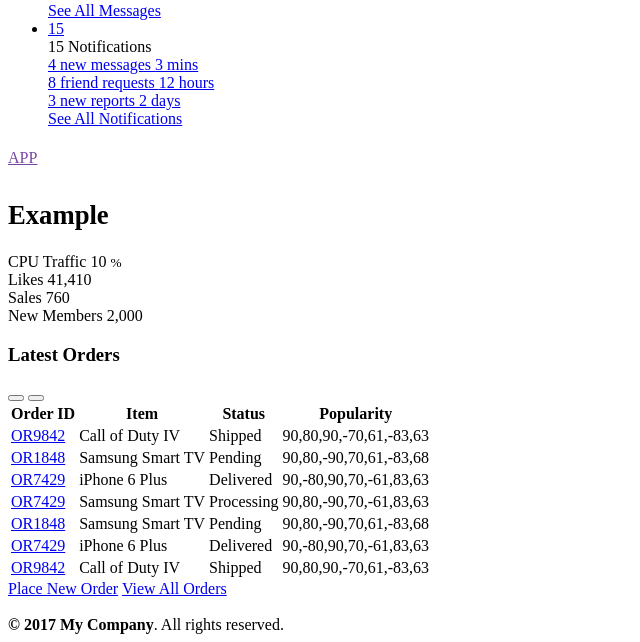
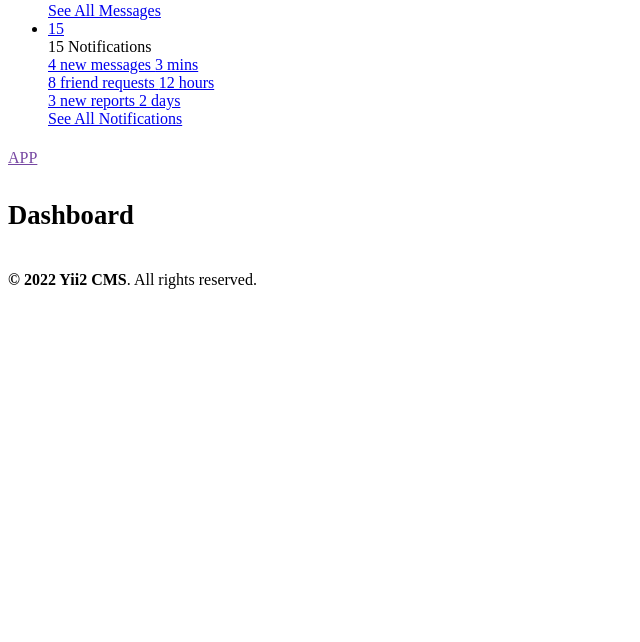
Before and after one commit to alexkorn22/yii_cms, a Yii app: template app/modules/admin/views/dashboard/index.php in a window 1280 px wide. Shown: the part 1360-2002 px from the top of the page, without its empty margins (0-640 px from the left). After the commit the page ends 1649 px from the top, so only its background shows below. Run offline with PHP 8.4 and a stand-in for Yii, Linux system fonts and the light colour scheme; the template is opened without the code that fills it, so the values that code supplies are empty; some libraries are stand-ins or nearby versions.

Commit message:
Update Dashboard

```diff
--- a/app/modules/admin/views/dashboard/index.php
+++ b/app/modules/admin/views/dashboard/index.php
@@ -1,162 +1,8 @@
 <?php
-/* @var $this \yii\web\View */
+
+use yii\web\View;
+
+/* @var $this View */
 
 $this->title = 'Dashboard';
-$this->params['subheading'] = 'Example';
-?>
-
-<div class="row">
-	<div class="col-12 col-sm-6 col-md-3">
-		<div class="info-box">
-			<span class="info-box-icon bg-info elevation-1"><i class="fas fa-cog"></i></span>
-
-			<div class="info-box-content">
-				<span class="info-box-text">CPU Traffic</span>
-				<span class="info-box-number">
-                	10 <small>%</small>
-                </span>
-			</div>
-			<!-- /.info-box-content -->
-		</div>
-		<!-- /.info-box -->
-	</div>
-	<!-- /.col -->
-	<div class="col-12 col-sm-6 col-md-3">
-		<div class="info-box mb-3">
-			<span class="info-box-icon bg-danger elevation-1"><i class="fas fa-thumbs-up"></i></span>
-
-			<div class="info-box-content">
-				<span class="info-box-text">Likes</span>
-				<span class="info-box-number">41,410</span>
-			</div>
-			<!-- /.info-box-content -->
-		</div>
-		<!-- /.info-box -->
-	</div>
-	<!-- /.col -->
-
-	<!-- fix for small devices only -->
-	<div class="clearfix hidden-md-up"></div>
-
-	<div class="col-12 col-sm-6 col-md-3">
-		<div class="info-box mb-3">
-			<span class="info-box-icon bg-success elevation-1"><i class="fas fa-shopping-cart"></i></span>
-
-			<div class="info-box-content">
-				<span class="info-box-text">Sales</span>
-				<span class="info-box-number">760</span>
-			</div>
-			<!-- /.info-box-content -->
-		</div>
-		<!-- /.info-box -->
-	</div>
-	<!-- /.col -->
-	<div class="col-12 col-sm-6 col-md-3">
-		<div class="info-box mb-3">
-			<span class="info-box-icon bg-warning elevation-1"><i class="fas fa-users"></i></span>
-
-			<div class="info-box-content">
-				<span class="info-box-text">New Members</span>
-				<span class="info-box-number">2,000</span>
-			</div>
-			<!-- /.info-box-content -->
-		</div>
-		<!-- /.info-box -->
-	</div>
-	<!-- /.col -->
-</div>
-
-<div class="card">
-	<div class="card-header border-transparent">
-		<h3 class="card-title">Latest Orders</h3>
-
-		<div class="card-tools">
-			<button type="button" class="btn btn-tool" data-widget="collapse">
-				<i class="fas fa-minus"></i>
-			</button>
-			<button type="button" class="btn btn-tool" data-widget="remove">
-				<i class="fas fa-times"></i>
-			</button>
-		</div>
-	</div>
-	<!-- /.card-header -->
-	<div class="card-body p-0">
-		<div class="table-responsive">
-			<table class="table m-0">
-				<thead>
-				<tr>
-					<th>Order ID</th>
-					<th>Item</th>
-					<th>Status</th>
-					<th>Popularity</th>
-				</tr>
-				</thead>
-				<tbody>
-				<tr>
-					<td><a href="pages/examples/invoice.html">OR9842</a></td>
-					<td>Call of Duty IV</td>
-					<td><span class="badge badge-success">Shipped</span></td>
-					<td>
-						<div class="sparkbar" data-color="#00a65a" data-height="20">90,80,90,-70,61,-83,63</div>
-					</td>
-				</tr>
-				<tr>
-					<td><a href="pages/examples/invoice.html">OR1848</a></td>
-					<td>Samsung Smart TV</td>
-					<td><span class="badge badge-warning">Pending</span></td>
-					<td>
-						<div class="sparkbar" data-color="#f39c12" data-height="20">90,80,-90,70,61,-83,68</div>
-					</td>
-				</tr>
-				<tr>
-					<td><a href="pages/examples/invoice.html">OR7429</a></td>
-					<td>iPhone 6 Plus</td>
-					<td><span class="badge badge-danger">Delivered</span></td>
-					<td>
-						<div class="sparkbar" data-color="#f56954" data-height="20">90,-80,90,70,-61,83,63</div>
-					</td>
-				</tr>
-				<tr>
-					<td><a href="pages/examples/invoice.html">OR7429</a></td>
-					<td>Samsung Smart TV</td>
-					<td><span class="badge badge-info">Processing</span></td>
-					<td>
-						<div class="sparkbar" data-color="#00c0ef" data-height="20">90,80,-90,70,-61,83,63</div>
-					</td>
-				</tr>
-				<tr>
-					<td><a href="pages/examples/invoice.html">OR1848</a></td>
-					<td>Samsung Smart TV</td>
-					<td><span class="badge badge-warning">Pending</span></td>
-					<td>
-						<div class="sparkbar" data-color="#f39c12" data-height="20">90,80,-90,70,61,-83,68</div>
-					</td>
-				</tr>
-				<tr>
-					<td><a href="pages/examples/invoice.html">OR7429</a></td>
-					<td>iPhone 6 Plus</td>
-					<td><span class="badge badge-danger">Delivered</span></td>
-					<td>
-						<div class="sparkbar" data-color="#f56954" data-height="20">90,-80,90,70,-61,83,63</div>
-					</td>
-				</tr>
-				<tr>
-					<td><a href="pages/examples/invoice.html">OR9842</a></td>
-					<td>Call of Duty IV</td>
-					<td><span class="badge badge-success">Shipped</span></td>
-					<td>
-						<div class="sparkbar" data-color="#00a65a" data-height="20">90,80,90,-70,61,-83,63</div>
-					</td>
-				</tr>
-				</tbody>
-			</table>
-		</div>
-		<!-- /.table-responsive -->
-	</div>
-	<!-- /.card-body -->
-	<div class="card-footer clearfix">
-		<a href="javascript:void(0)" class="btn btn-sm btn-info float-left">Place New Order</a>
-		<a href="javascript:void(0)" class="btn btn-sm btn-secondary float-right">View All Orders</a>
-	</div>
-	<!-- /.card-footer -->
-</div>
+$this->params['subheading'] = 'Dashboard';
--- a/app/modules/admin/views/partials/footer.php
+++ b/app/modules/admin/views/partials/footer.php
@@ -1,3 +1,3 @@
 <footer class="main-footer">
-	<strong>&copy; 2017 My Company</strong>. All rights reserved.
+	<strong>&copy; 2022 Yii2 CMS</strong>. All rights reserved.
 </footer>
```
Also changed, not shown: README.md.
